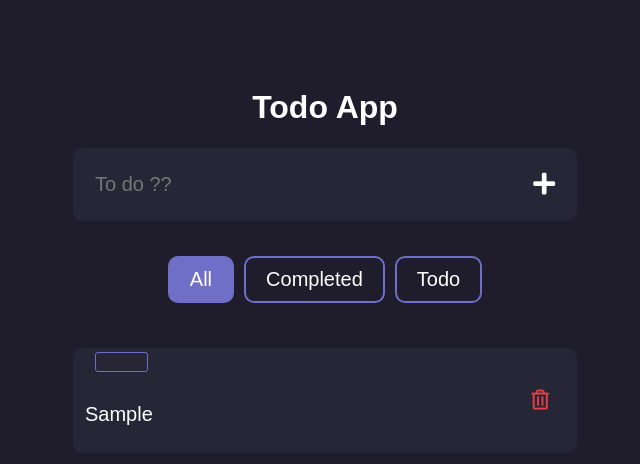
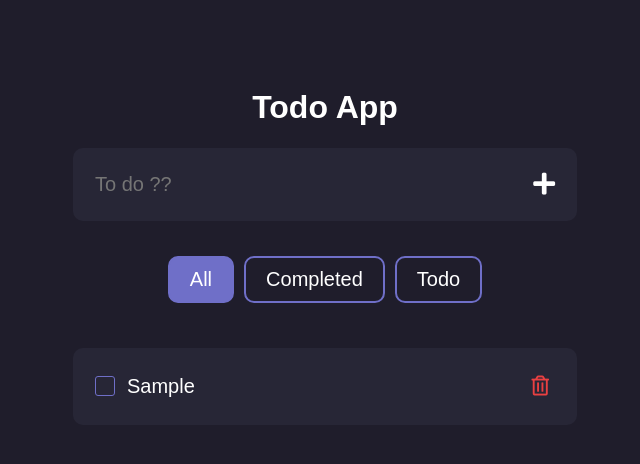
Before and after one commit to octoi/crappy-todo-app, a React (Create React App) app: page / in a window 1280 px wide. Both pictures are taken after typing "Sample" into the empty fields and a click on the button 859 px from the left and 184 px from the top of the page. Shown: the top 464 px of the page, without its empty margins (315-955 px from the left). Built offline with nearby package versions, Linux system fonts and the light colour scheme.

Commit message:
todo content styles

```diff
--- a/src/App.css
+++ b/src/App.css
@@ -93,6 +93,12 @@ input {
     border: 2px solid #6F6FC8;
 }
 
+.todo-content {
+    display: flex;
+    align-items: center;
+}
+
+
 @media (max-width: 550px){
     .input {
         width: 90vw;
```
